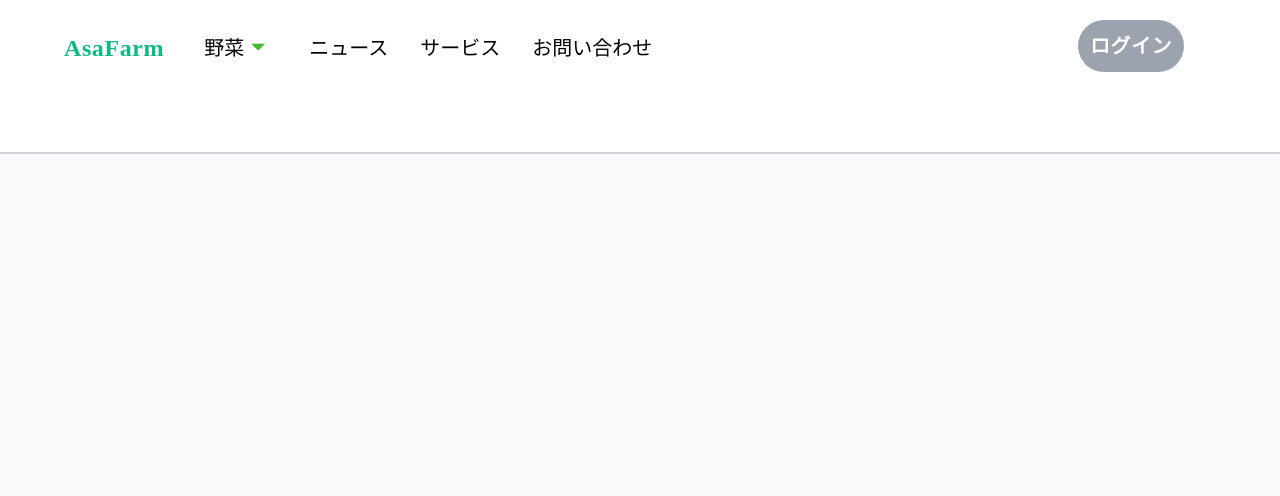
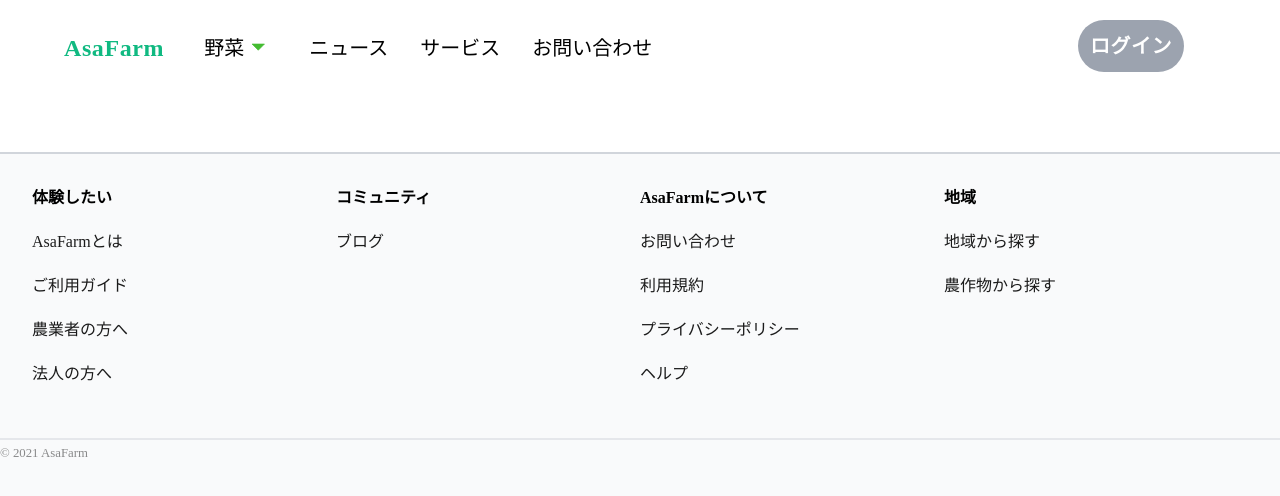
Before and after one commit to toasahi/AsaFarm, a React (Create React App) app: page /home/news in a window 1280 px wide. Shown: the top 496 px of the page. Built offline with nearby package versions, Linux system fonts and the light colour scheme.

Commit message:
Add Footer Content

```diff
--- a/src/components/atoms/PrimaryButton.tsx
+++ b/src/components/atoms/PrimaryButton.tsx
@@ -6,7 +6,7 @@ type Props = {
 };
 
 export const PrimaryButton: VFC<Props> = memo((props) => {
-  const { children, onClick } = props;
+  const { children } = props;
   return (
     <button
       className="bg-green-500 text-gray-100 p-4 w-full rounded-full tracking-wide
--- a/src/components/organisms/layout/Footer.tsx
+++ b/src/components/organisms/layout/Footer.tsx
@@ -1,5 +1,95 @@
 import { memo, VFC } from 'react';
+import { Link } from 'react-router-dom';
 
 export const Footer: VFC = memo(() => {
-  return <footer className="border-t-2 border-gray-300 h-96 bg-gray-50 lg:mt-32"></footer>;
+  return (
+    <footer className="mt-12 border-t-2 border-gray-300 w-full bg-gray-50 lg:h-96 lg:mt-32">
+      <div className="container mx-auto p-5 flex flex-wrap md:justify-between lg:p-8">
+        <nav className="w-1/2 md:w-1/4">
+          <h3 className="mb-5 font-semibold">体験したい</h3>
+          <ul>
+            <li className="mb-3 lg:mb-5">
+              <Link to="/" className="text-primary">
+                AsaFarmとは
+              </Link>
+            </li>
+            <li className="mb-3 lg:mb-5">
+              <Link to="/" className="text-primary">
+                ご利用ガイド
+              </Link>
+            </li>
+            <li className="mb-3 lg:mb-5">
+              <Link to="/" className="text-primary">
+                農業者の方へ
+              </Link>
+            </li>
+            <li className="mb-3 lg:mb-5">
+              <Link to="/" className="text-primary">
+                法人の方へ
+              </Link>
+            </li>
+          </ul>
+        </nav>
+        <nav className="w-1/2 md:w-1/4">
+          <h3 className="mb-5 font-semibold">コミュニティ</h3>
+          <ul>
+            <li className="mb-3 lg:mb-5">
+              <Link to="/" className="text-primary">
+                ブログ
+              </Link>
+            </li>
+          </ul>
+        </nav>
+        <nav className="w-1/2 md:w-1/4">
+          <h3 className="mb-5 font-semibold">AsaFarmについて</h3>
+          <ul>
+            <li className="mb-3 lg:mb-5">
+              <Link to="/" className="text-primary">
+                お問い合わせ
+              </Link>
+            </li>
+            <li className="mb-3 lg:mb-5">
+              <Link to="/" className="text-primary">
+                利用規約
+              </Link>
+            </li>
+            <li className="mb-3 lg:mb-5">
+              <Link to="/" className="text-primary">
+                プライバシーポリシー
+              </Link>
+            </li>
+            <li className="mb-3 lg:mb-5">
+              <Link to="/" className="text-primary">
+                ヘルプ
+              </Link>
+            </li>
+          </ul>
+        </nav>
+        <nav className=" w-1/2 md:w-1/4">
+          <h3 className="mb-5 font-semibold">地域</h3>
+          <ul>
+            <li className="mb-3 lg:mb-5">
+              <Link to="/" className="text-primary">
+                地域から探す
+              </Link>
+            </li>
+            <li className="mb-3 lg:mb-5">
+              <Link to="/" className="text-primary">
+                農作物から探す
+              </Link>
+            </li>
+          </ul>
+        </nav>
+      </div>
+      <div className="border-gray-200 border-t-2">
+        <ul className="flex justify-center">
+          <li></li>
+          <li></li>
+          <li></li>
+          <li></li>
+        </ul>
+        <small className="text-primary opacity-50">&copy; 2021 AsaFarm</small>
+      </div>
+    </footer>
+  );
 });
--- a/src/components/pages/Home.tsx
+++ b/src/components/pages/Home.tsx
@@ -14,14 +14,17 @@ export const Home: VFC = memo(() => {
           >
             <div className="inline-block bg-white rounded-lg absolute right-0 h-4/5  md:w-72 md:mt-12 md:mr-28 lg:w-96 lg:mt-16 lg:mr-36 "></div>
           </div>
-          {/* <img src="https://source.unsplash.com/QFmNQXLPbZc" className="w-full h-96 " /> */}
         </section>
         <section className="container mx-auto p-2 md:mt-14 lg:mt-28">
           <h2 className="font-bold text-5xl">好きな野菜を見つけよう</h2>
           <nav className="flex justify-between mt-12">
             <div className="w-5/6 px-3">
               <div className="h-56 w-full lg:h-72 lg:w-80 shadow-lg">
-                <img src={ygvegetable} className="h-full w-full hover:opacity-70 lg:w-full lg:h-full rounded-xl" />
+                <img
+                  src={ygvegetable}
+                  className="h-full w-full hover:opacity-70 lg:w-full lg:h-full rounded-xl"
+                  alt="野菜"
+                />
               </div>
               <p className="lg:text-2xl font-semibold lg:mt-8">緑黄色野菜</p>
             </div>
@@ -35,10 +38,10 @@ export const Home: VFC = memo(() => {
             </div>
           </nav>
         </section>
-        <section className="container mx-auto md:mt-14  lg:mt-28">
+        <section className="container p-3 mx-auto md:mt-14  lg:mt-28">
           <div className="h-72 w-full bg-black rounded-xl opacity-20 shadow-xl hover:cursor-pointer hover:opacity-30"></div>
         </section>
-        <section className="container mx-auto md:mt-14 lg:mt-28">
+        {/* <section className="container mx-auto md:mt-14 lg:mt-28">
           <h2 className="font-bold text-5xl">体験を検索</h2>
           <p className="lg:mt-4 lg:text-lg">農家さんが開催する、直接対面型または実践型のユニークな体験</p>
           <nav className="flex justify-between mt-12">
@@ -60,7 +63,7 @@ export const Home: VFC = memo(() => {
         </section>
         <section className="container mx-auto lg:mt-28">
           <div className="h-72 w-full bg-black rounded-xl opacity-20 shadow-xl hover:cursor-pointer hover:opacity-30"></div>
-        </section>
+        </section> */}
       </main>
     </Main>
   );
--- a/src/components/pages/Login.tsx
+++ b/src/components/pages/Login.tsx
@@ -1,4 +1,3 @@
-import { Icon } from 'components/atoms/Icon';
 import { SignUp } from 'components/organisms/user/SignUp';
 import { ChangeEvent, memo, useState, VFC } from 'react';
 import { Link } from 'react-router-dom';
--- a/tailwind.config.js
+++ b/tailwind.config.js
@@ -9,15 +9,18 @@ module.exports = {
         lg: '550px',
         xl: '600px',
       },
+      textColor: {
+        primary: '#1b1b1b',
+      },
     },
   },
   variants: {
     extend: {
-      // borderWidth: ['hover'],
       cursor: ['hover', 'focus'],
       opacity: ['active'],
       boxShadow: ['active'],
       borderWidth: ['hover', 'focus'],
+      textColor: ['active'],
     },
   },
   plugins: [],
```
